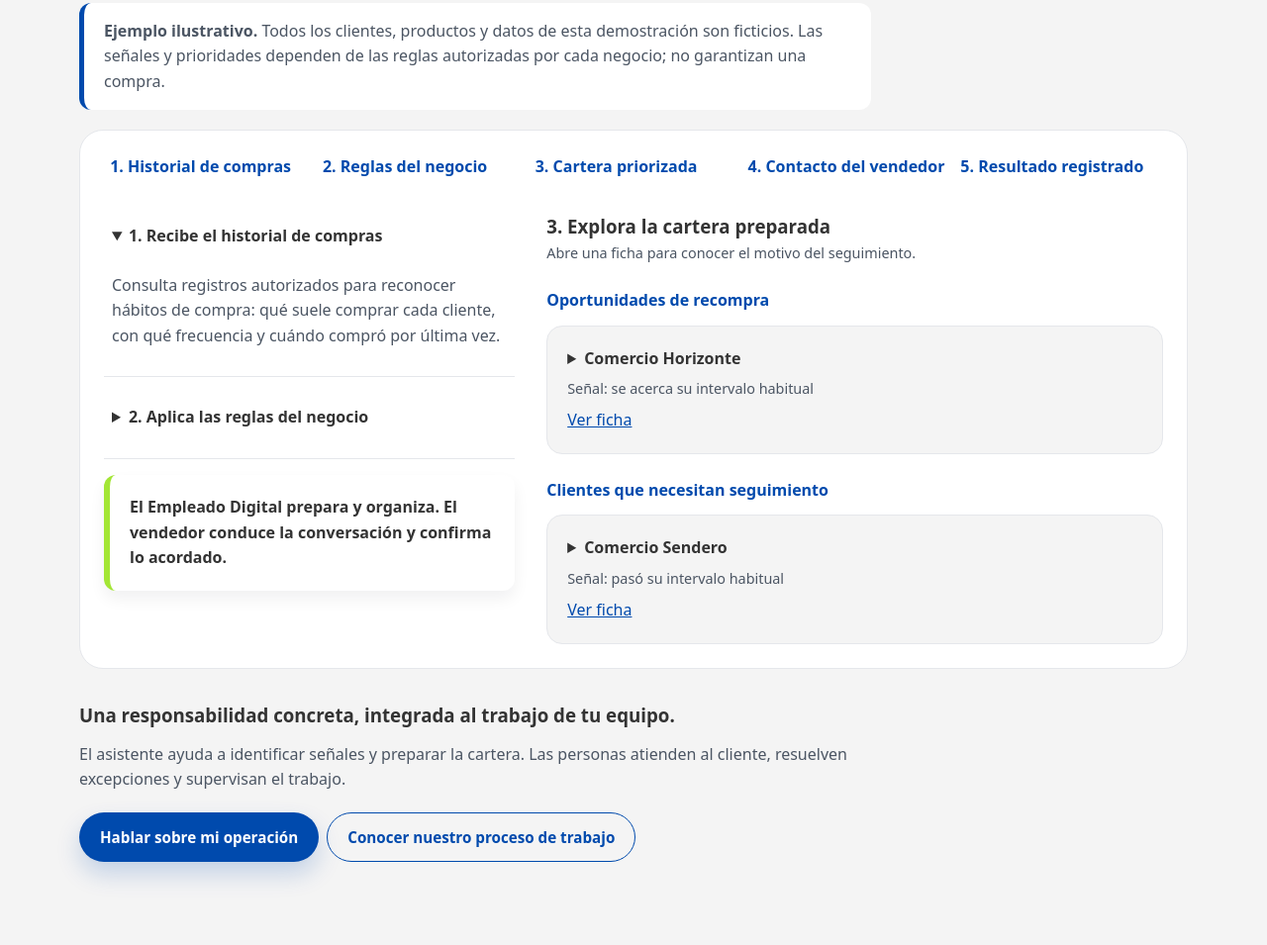
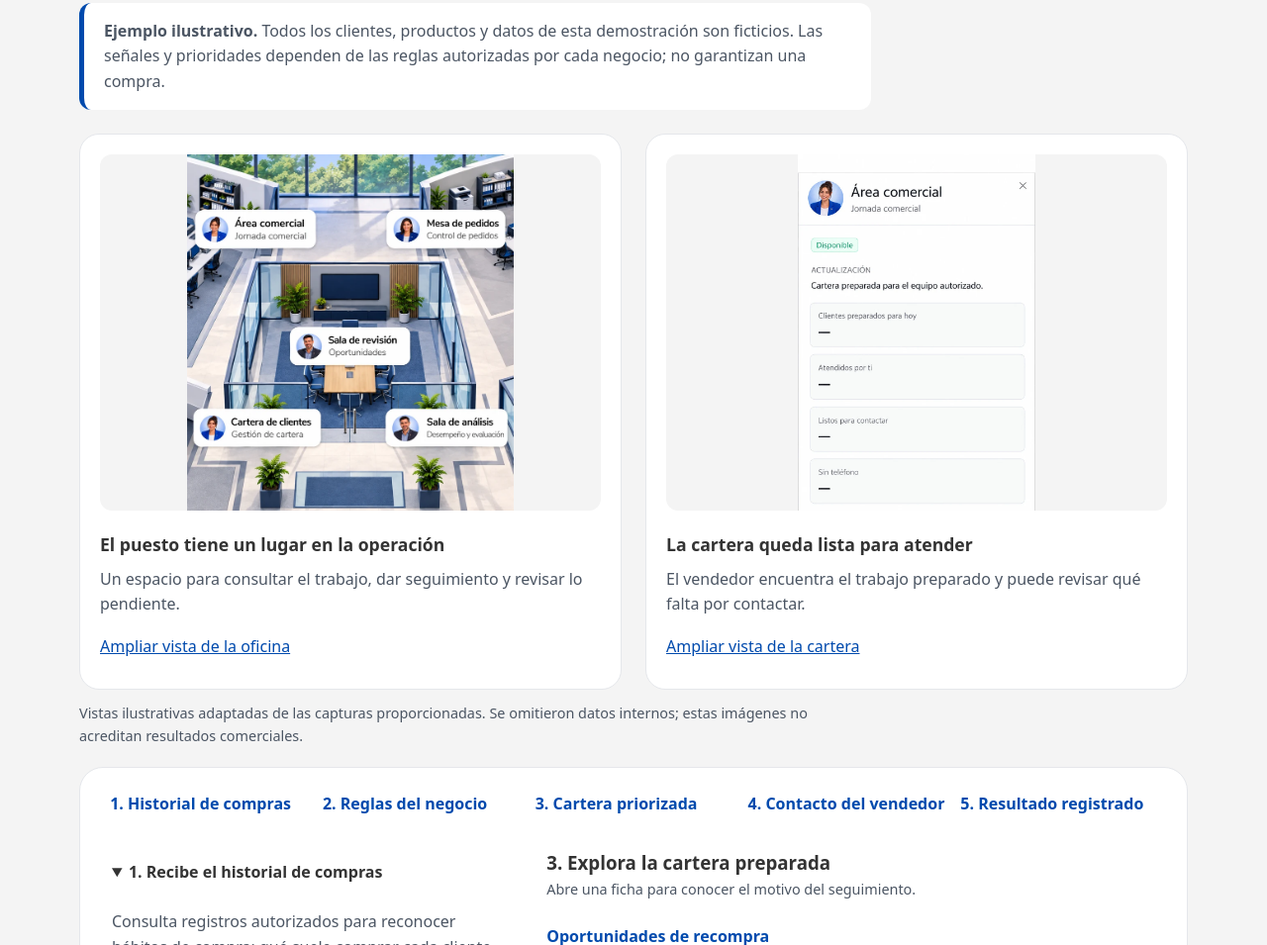
Before and after one commit to diegomartinez3092-source/Pagina-Web, a plain HTML site: page index.html in a window 1280 px wide. Shown: the part 3093-4048 px from the top of the page at 99% size. Drawn offline with Linux system fonts and the light colour scheme.

Commit message:
Add adapted workspace visuals to portfolio demonstration

```diff
--- a/index.html
+++ b/index.html
@@ -149,6 +149,17 @@
             <p>Del historial de compras a una cartera priorizada: descubre cómo prepara el trabajo para que el vendedor pueda atenderlo.</p>
           </div>
           <p class="demo-notice"><strong>Ejemplo ilustrativo.</strong> Todos los clientes, productos y datos de esta demostración son ficticios. Las señales y prioridades dependen de las reglas autorizadas por cada negocio; no garantizan una compra.</p>
+          <div class="demo-screen-gallery" aria-label="Vistas del espacio de trabajo">
+            <figure class="demo-screen">
+              <img src="/assets/demo-office.webp" alt="Vista ilustrativa de una oficina digital con áreas comercial, cartera de clientes, revisión y análisis." width="800" height="875" loading="lazy" decoding="async">
+              <figcaption><h3>El puesto tiene un lugar en la operación</h3><p>Un espacio para consultar el trabajo, dar seguimiento y revisar lo pendiente.</p><a href="/assets/demo-office.webp">Ampliar vista de la oficina</a></figcaption>
+            </figure>
+            <figure class="demo-screen">
+              <img src="/assets/demo-portfolio.webp" alt="Vista ilustrativa de la jornada comercial con estados de cartera preparada, atendida y lista para contactar; cifras omitidas." width="800" height="1200" loading="lazy" decoding="async">
+              <figcaption><h3>La cartera queda lista para atender</h3><p>El vendedor encuentra el trabajo preparado y puede revisar qué falta por contactar.</p><a href="/assets/demo-portfolio.webp">Ampliar vista de la cartera</a></figcaption>
+            </figure>
+          </div>
+          <p class="micro demo-screen-note">Vistas ilustrativas adaptadas de las capturas proporcionadas. Se omitieron datos internos; estas imágenes no acreditan resultados comerciales.</p>
           <div class="demo-shell">
             <ol class="demo-journey" aria-label="Recorrido del trabajo">
               <li>Historial de compras</li><li>Reglas del negocio</li><li>Cartera priorizada</li><li>Contacto del vendedor</li><li>Resultado registrado</li>
--- a/styles.css
+++ b/styles.css
@@ -453,3 +453,13 @@ h1, h2, h3 { overflow-wrap: anywhere; }
 .demo-close .btn { margin: 0 8px 12px 0; }
 @media (min-width: 768px) { .demo-layout { grid-template-columns: 1fr 1.5fr; } .demo-journey { grid-template-columns: repeat(5, minmax(0, 1fr)); gap: 28px; } .demo-facts { grid-template-columns: repeat(3, minmax(0, 1fr)); } }
 @media (max-width: 480px) { .demo-shell { padding: 16px; } .demo-client select { font-size: .9rem; } }
+
+.demo-screen-gallery { display: grid; gap: 24px; margin: 24px 0 12px; }
+.demo-screen { min-width: 0; background: var(--white); border: 1px solid var(--border); border-radius: 20px; padding: 20px; }
+.demo-screen img { width: 100%; height: 360px; object-fit: contain; background: var(--gray); border-radius: 12px; }
+.demo-screen figcaption { margin-top: 20px; }
+.demo-screen h3 { font-size: 1.1rem; }
+.demo-screen p { color: var(--muted); margin: 8px 0; }
+.demo-screen a { display: inline-flex; align-items: center; min-height: 44px; color: var(--blue); text-decoration: underline; }
+.demo-screen-note { margin-bottom: 24px; }
+@media (min-width: 768px) { .demo-screen-gallery { grid-template-columns: repeat(2, minmax(0, 1fr)); } }
```
Also changed, not shown: assets/demo-office.webp (added), assets/demo-portfolio.webp (added), 2 other files.
